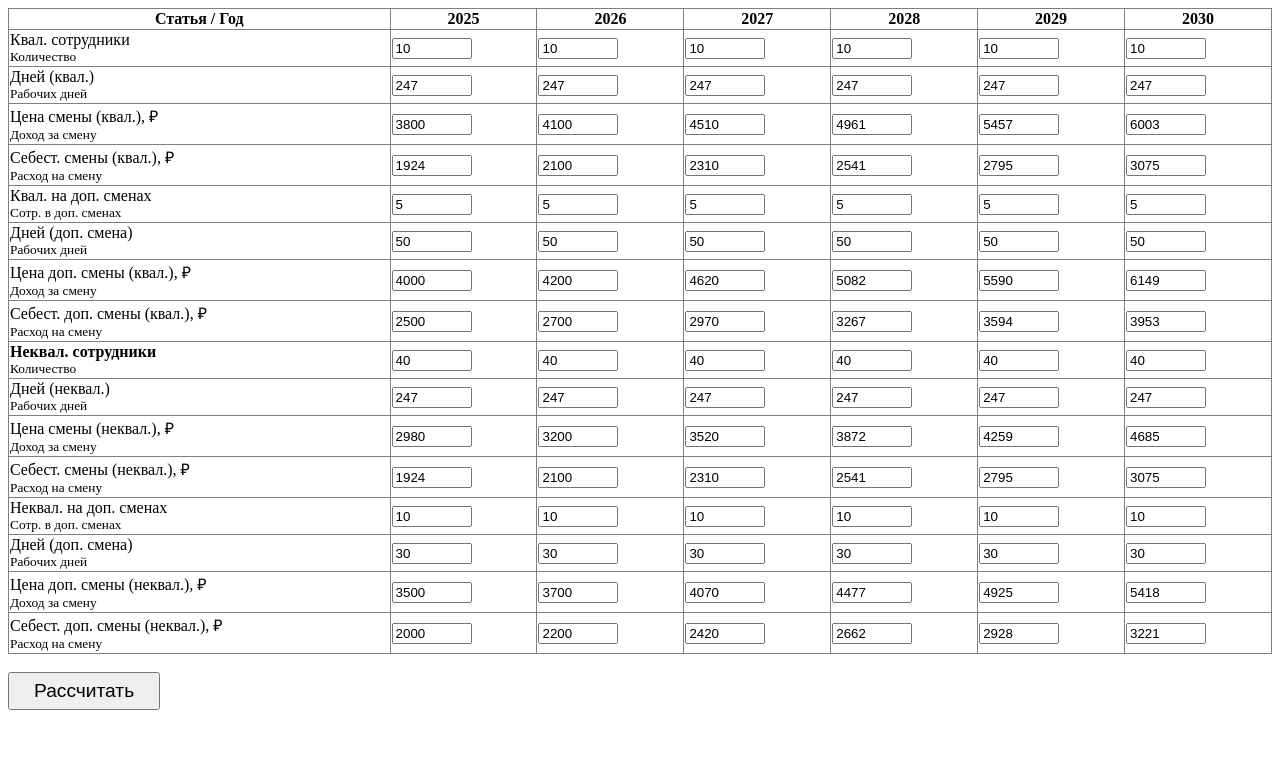
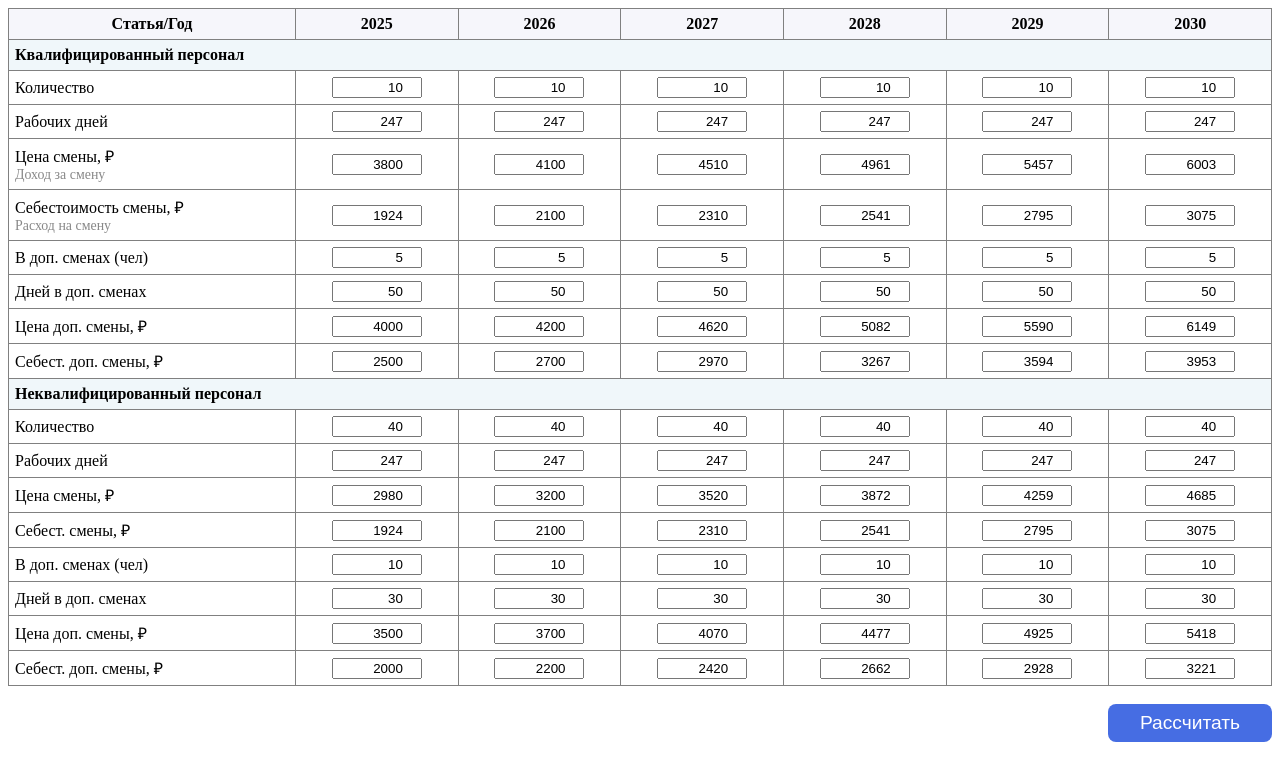
Before and after one commit to maslovmaksim92/tg_bots, a FastAPI app: page /unit-economy/multiyear in a window 1280 px wide. Shown: the top 781 px of the page. Run offline with FastAPI, Linux system fonts and the light colour scheme; parts of the project's set-up code (start-up, migrations or seed data) failed here and were passed over.

Commit message:
Update unit_economy_multiyear.html

```diff
--- a/unit_economy/templates/unit_economy_multiyear.html
+++ b/unit_economy/templates/unit_economy_multiyear.html
@@ -1,149 +1,134 @@
 <!-- unit_economy_multiyear.html -->
-<form method="post">
-    <table border="1" style="border-collapse: collapse; width: 100%; min-width: 1200px">
+<style>
+    .horizon-table th, .horizon-table td { text-align: center; padding: 6px; }
+    .horizon-table th { background: #f6f6fb; }
+    .horizon-table tr.section td { background: #f0f7fa; font-weight: bold; }
+    .horizon-table input { width: 90px; text-align: right; }
+    .horizon-table small { color: #888; font-size: 0.87em; }
+    .results-table { margin-top: 22px; }
+    .results-table th, .results-table td { text-align: right; padding: 5px 8px; }
+    .results-table th { background: #eceeff; }
+    .results-table td:first-child, .horizon-table td:first-child { text-align: left; }
+    .btn-main { padding: 8px 32px; font-size: 1.2em; margin-top: 18px; border-radius: 8px; border: none; background: #466de3; color: #fff; cursor: pointer; }
+    .btn-main:hover { background: #2a4dbe; }
+    .swot-block { background: #faf7e5; padding: 20px; border-radius: 12px; margin-top: 22px; }
+</style>
+<form method="post" autocomplete="off">
+    <table class="horizon-table" border="1" style="border-collapse:collapse; width:100%; min-width:1200px;">
         <tr>
-            <th>Статья / Год</th>
+            <th>Статья/Год</th>
             {% for year in YEARS %}
                 <th>{{ year }}</th>
             {% endfor %}
         </tr>
+        <tr class="section"><td colspan="{{ YEARS|length + 1 }}">Квалифицированный персонал</td></tr>
         <tr>
-            <td>Квал. сотрудники<br><small>Количество</small></td>
+            <td>Количество</td>
             {% for year in YEARS %}
-                <td>
-                    <input type="number" step="1" name="{{ year }}_q_count" value="{{ form[year]['q_count'] }}" style="width: 80px;">
-                </td>
+                <td><input type="number" min="0" name="{{ year }}_q_count" value="{{ form[year]['q_count'] }}" required></td>
             {% endfor %}
         </tr>
         <tr>
-            <td>Дней (квал.)<br><small>Рабочих дней</small></td>
+            <td>Рабочих дней</td>
             {% for year in YEARS %}
-                <td>
-                    <input type="number" step="1" name="{{ year }}_q_days" value="{{ form[year]['q_days'] }}" style="width: 80px;">
-                </td>
+                <td><input type="number" min="0" name="{{ year }}_q_days" value="{{ form[year]['q_days'] }}"></td>
             {% endfor %}
         </tr>
         <tr>
-            <td>Цена смены (квал.), ₽<br><small>Доход за смену</small></td>
+            <td>Цена смены, ₽<br><small>Доход за смену</small></td>
             {% for year in YEARS %}
-                <td>
-                    <input type="number" step="0.01" name="{{ year }}_q_price" value="{{ form[year]['q_price'] }}" style="width: 80px;">
-                </td>
+                <td><input type="number" min="0" step="0.01" name="{{ year }}_q_price" value="{{ form[year]['q_price'] }}"></td>
             {% endfor %}
         </tr>
         <tr>
-            <td>Себест. смены (квал.), ₽<br><small>Расход на смену</small></td>
+            <td>Себестоимость смены, ₽<br><small>Расход на смену</small></td>
             {% for year in YEARS %}
-                <td>
-                    <input type="number" step="0.01" name="{{ year }}_q_cost" value="{{ form[year]['q_cost'] }}" style="width: 80px;">
-                </td>
+                <td><input type="number" min="0" step="0.01" name="{{ year }}_q_cost" value="{{ form[year]['q_cost'] }}"></td>
             {% endfor %}
         </tr>
         <tr>
-            <td>Квал. на доп. сменах<br><small>Сотр. в доп. сменах</small></td>
+            <td>В доп. сменах (чел)</td>
             {% for year in YEARS %}
-                <td>
-                    <input type="number" step="1" name="{{ year }}_q_extra_count" value="{{ form[year]['q_extra_count'] }}" style="width: 80px;">
-                </td>
+                <td><input type="number" min="0" name="{{ year }}_q_extra_count" value="{{ form[year]['q_extra_count'] }}"></td>
             {% endfor %}
         </tr>
         <tr>
-            <td>Дней (доп. смена)<br><small>Рабочих дней</small></td>
+            <td>Дней в доп. сменах</td>
             {% for year in YEARS %}
-                <td>
-                    <input type="number" step="1" name="{{ year }}_q_extra_days" value="{{ form[year]['q_extra_days'] }}" style="width: 80px;">
-                </td>
+                <td><input type="number" min="0" name="{{ year }}_q_extra_days" value="{{ form[year]['q_extra_days'] }}"></td>
             {% endfor %}
         </tr>
         <tr>
-            <td>Цена доп. смены (квал.), ₽<br><small>Доход за смену</small></td>
+            <td>Цена доп. смены, ₽</td>
             {% for year in YEARS %}
-                <td>
-                    <input type="number" step="0.01" name="{{ year }}_q_extra_price" value="{{ form[year]['q_extra_price'] }}" style="width: 80px;">
-                </td>
+                <td><input type="number" min="0" step="0.01" name="{{ year }}_q_extra_price" value="{{ form[year]['q_extra_price'] }}"></td>
             {% endfor %}
         </tr>
         <tr>
-            <td>Себест. доп. смены (квал.), ₽<br><small>Расход на смену</small></td>
+            <td>Себест. доп. смены, ₽</td>
             {% for year in YEARS %}
-                <td>
-                    <input type="number" step="0.01" name="{{ year }}_q_extra_cost" value="{{ form[year]['q_extra_cost'] }}" style="width: 80px;">
-                </td>
+                <td><input type="number" min="0" step="0.01" name="{{ year }}_q_extra_cost" value="{{ form[year]['q_extra_cost'] }}"></td>
             {% endfor %}
         </tr>
 
-        <!-- Аналогично для НЕКВАЛИФИЦИРОВАННЫХ (повторить блок) -->
+        <tr class="section"><td colspan="{{ YEARS|length + 1 }}">Неквалифицированный персонал</td></tr>
         <tr>
-            <td><b>Неквал. сотрудники</b><br><small>Количество</small></td>
+            <td>Количество</td>
             {% for year in YEARS %}
-                <td>
-                    <input type="number" step="1" name="{{ year }}_nq_count" value="{{ form[year]['nq_count'] }}" style="width: 80px;">
-                </td>
+                <td><input type="number" min="0" name="{{ year }}_nq_count" value="{{ form[year]['nq_count'] }}"></td>
             {% endfor %}
         </tr>
         <tr>
-            <td>Дней (неквал.)<br><small>Рабочих дней</small></td>
+            <td>Рабочих дней</td>
             {% for year in YEARS %}
-                <td>
-                    <input type="number" step="1" name="{{ year }}_nq_days" value="{{ form[year]['nq_days'] }}" style="width: 80px;">
-                </td>
+                <td><input type="number" min="0" name="{{ year }}_nq_days" value="{{ form[year]['nq_days'] }}"></td>
             {% endfor %}
         </tr>
         <tr>
-            <td>Цена смены (неквал.), ₽<br><small>Доход за смену</small></td>
+            <td>Цена смены, ₽</td>
             {% for year in YEARS %}
-                <td>
-                    <input type="number" step="0.01" name="{{ year }}_nq_price" value="{{ form[year]['nq_price'] }}" style="width: 80px;">
-                </td>
+                <td><input type="number" min="0" step="0.01" name="{{ year }}_nq_price" value="{{ form[year]['nq_price'] }}"></td>
             {% endfor %}
         </tr>
         <tr>
-            <td>Себест. смены (неквал.), ₽<br><small>Расход на смену</small></td>
+            <td>Себест. смены, ₽</td>
             {% for year in YEARS %}
-                <td>
-                    <input type="number" step="0.01" name="{{ year }}_nq_cost" value="{{ form[year]['nq_cost'] }}" style="width: 80px;">
-                </td>
+                <td><input type="number" min="0" step="0.01" name="{{ year }}_nq_cost" value="{{ form[year]['nq_cost'] }}"></td>
             {% endfor %}
         </tr>
         <tr>
-            <td>Неквал. на доп. сменах<br><small>Сотр. в доп. сменах</small></td>
+            <td>В доп. сменах (чел)</td>
             {% for year in YEARS %}
-                <td>
-                    <input type="number" step="1" name="{{ year }}_nq_extra_count" value="{{ form[year]['nq_extra_count'] }}" style="width: 80px;">
-                </td>
+                <td><input type="number" min="0" name="{{ year }}_nq_extra_count" value="{{ form[year]['nq_extra_count'] }}"></td>
             {% endfor %}
         </tr>
         <tr>
-            <td>Дней (доп. смена)<br><small>Рабочих дней</small></td>
+            <td>Дней в доп. сменах</td>
             {% for year in YEARS %}
-                <td>
-                    <input type="number" step="1" name="{{ year }}_nq_extra_days" value="{{ form[year]['nq_extra_days'] }}" style="width: 80px;">
-                </td>
+                <td><input type="number" min="0" name="{{ year }}_nq_extra_days" value="{{ form[year]['nq_extra_days'] }}"></td>
             {% endfor %}
         </tr>
         <tr>
-            <td>Цена доп. смены (неквал.), ₽<br><small>Доход за смену</small></td>
+            <td>Цена доп. смены, ₽</td>
             {% for year in YEARS %}
-                <td>
-                    <input type="number" step="0.01" name="{{ year }}_nq_extra_price" value="{{ form[year]['nq_extra_price'] }}" style="width: 80px;">
-                </td>
+                <td><input type="number" min="0" step="0.01" name="{{ year }}_nq_extra_price" value="{{ form[year]['nq_extra_price'] }}"></td>
             {% endfor %}
         </tr>
         <tr>
-            <td>Себест. доп. смены (неквал.), ₽<br><small>Расход на смену</small></td>
+            <td>Себест. доп. смены, ₽</td>
             {% for year in YEARS %}
-                <td>
-                    <input type="number" step="0.01" name="{{ year }}_nq_extra_cost" value="{{ form[year]['nq_extra_cost'] }}" style="width: 80px;">
-                </td>
+                <td><input type="number" min="0" step="0.01" name="{{ year }}_nq_extra_cost" value="{{ form[year]['nq_extra_cost'] }}"></td>
             {% endfor %}
         </tr>
     </table>
-    <br>
-    <button type="submit" style="padding: 6px 24px; font-size: 1.2em;">Рассчитать</button>
+    <div style="text-align:right">
+        <button type="submit" class="btn-main">Рассчитать</button>
+    </div>
 </form>
+
 {% if results_per_year %}
-    <h3>Результаты расчёта по годам</h3>
-    <table border="1" style="border-collapse: collapse; width: 100%; min-width: 1200px">
+    <h3 style="margin-top: 36px;">Результаты расчёта по годам</h3>
+    <table class="results-table" border="1" style="border-collapse: collapse; width: 100%; min-width: 1200px;">
         <tr>
             <th>Год</th>
             {% for metric, name in HORIZON_METRICS %}
@@ -152,13 +137,13 @@
         </tr>
         {% for year in YEARS %}
         <tr>
-            <td>{{ year }}</td>
+            <td style="font-weight:bold;">{{ year }}</td>
             {% for metric, name in HORIZON_METRICS %}
                 <td>{{ results_per_year[year][metric]|int }}</td>
             {% endfor %}
         </tr>
         {% endfor %}
-        <tr style="font-weight: bold;">
+        <tr style="font-weight: bold; background:#fcf8e4;">
             <td>Сумма</td>
             {% for metric, name in HORIZON_METRICS %}
                 <td>{{ total_by_metric[metric]|int }}</td>
@@ -168,10 +153,8 @@
 {% endif %}
 
 {% if ai_analysis %}
-    <div style="margin-top:24px;">
-        <h3>SWOT/AI-анализ:</h3>
-        <div style="background:#faf7e5; padding:18px; border-radius:10px;">
-            {{ ai_analysis | safe }}
-        </div>
+    <div class="swot-block">
+        <h3>SWOT/AI-анализ</h3>
+        {{ ai_analysis | safe }}
     </div>
 {% endif %}
```
